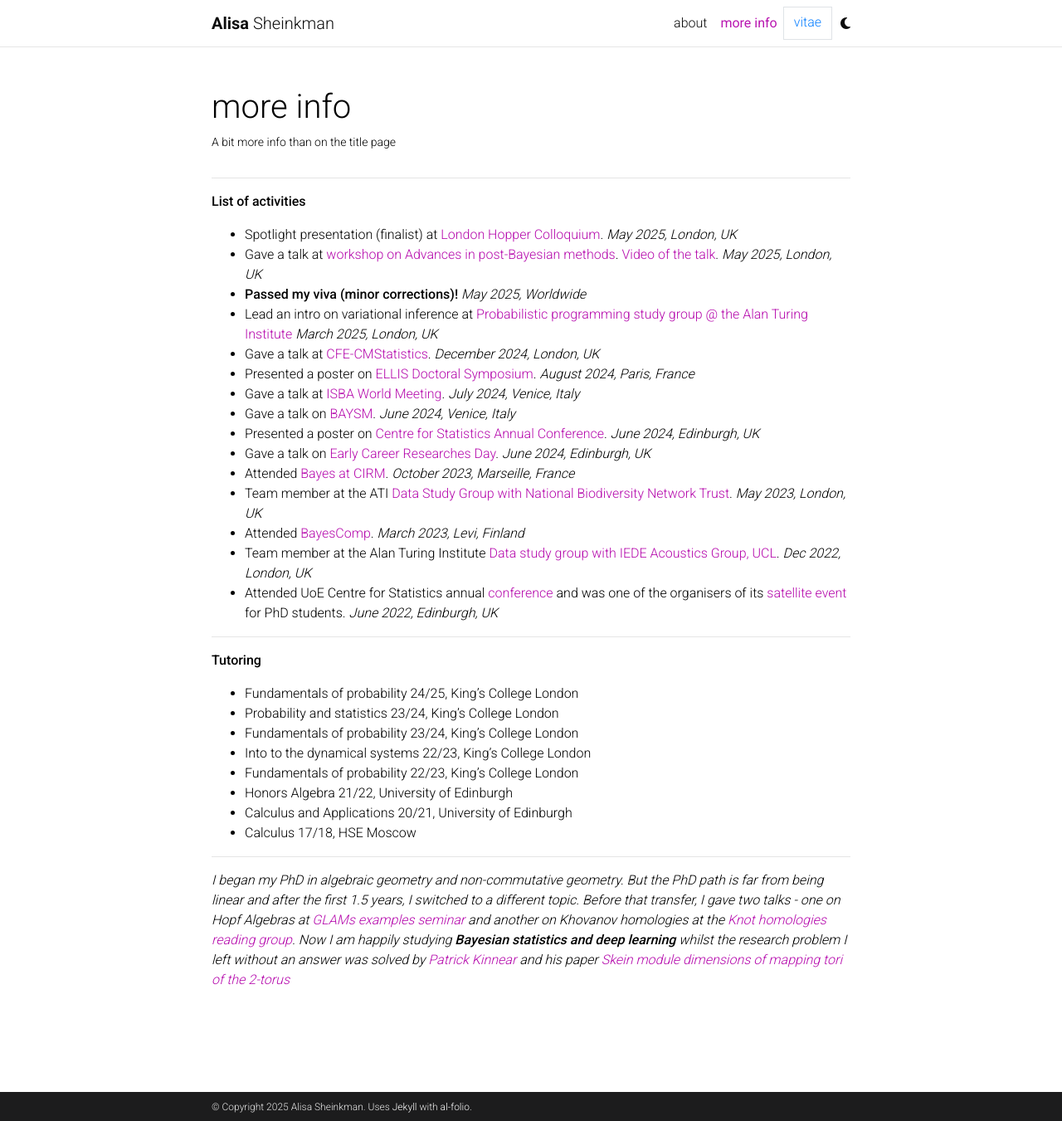
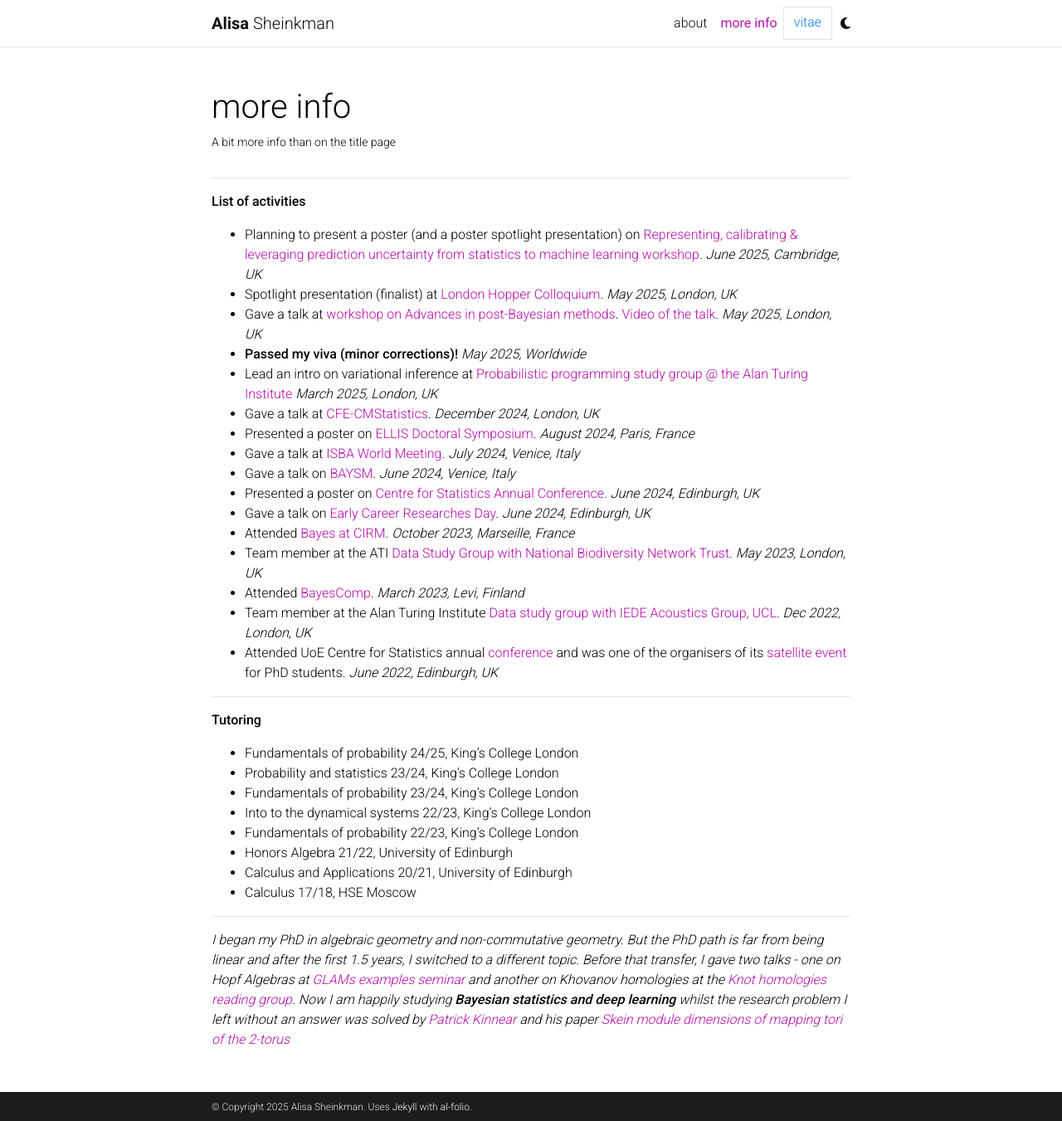
Before and after one commit to sheinkmana/sheinkmana.github.io, a Jekyll site: the page built from _pages/more.md, in a window 1280 px wide and 1351 px high. Shown: the whole window at 83% size. Built offline with Jekyll 4.4.1, drawn with Linux system fonts in a browser that asks for light colours; comment, search, counter and statistics services are not loaded; a style sheet for code colours, icons or effects is not loaded.

Commit message:
Update more.md

```diff
--- a/_pages/more.md
+++ b/_pages/more.md
@@ -10,6 +10,7 @@
 ---
 
 **List of activities**
+- Planning to present a poster (and a poster spotlight presentation) on [Representing, calibrating & leveraging prediction uncertainty from statistics to machine learning workshop](https://www.newton.ac.uk/event/rclw03/). *June 2025, Cambridge, UK*
 - Spotlight presentation (finalist) at [London Hopper Colloquium](https://www.ucl.ac.uk/computer-science/events/2025/may/london-hopper-colloquium-2025). *May 2025, London, UK*
 - Gave a talk at [workshop on Advances in post-Bayesian methods](https://postbayes.github.io/workshop2025/). [Video of the talk](https://www.youtube.com/watch?v=5gqAgwNf9es). *May 2025, London, UK*
 - **Passed my viva (minor corrections)!** *May 2025, Worldwide*
```
